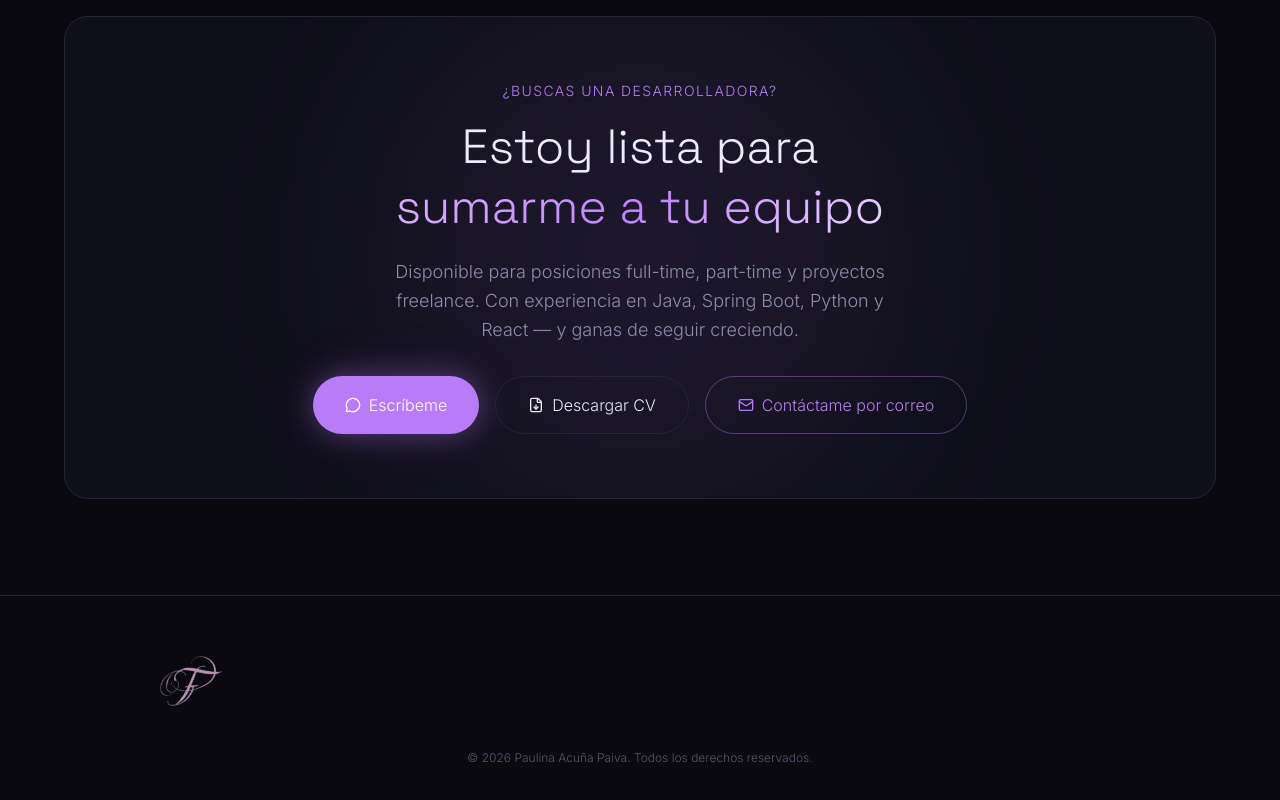
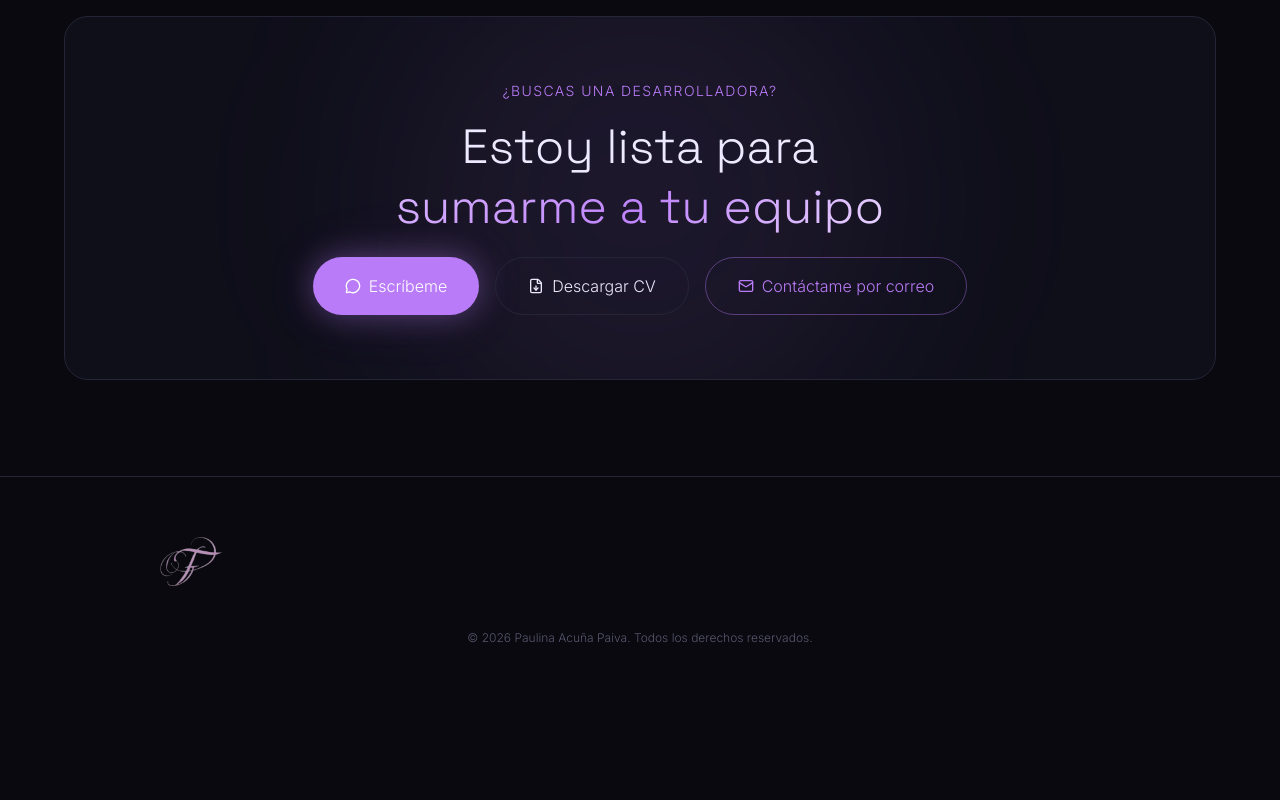
Before and after one commit to Pauaua/Portafolio, a Next.js app: page / in a window 1280 px wide. Shown: the part 5633-6433 px from the top of the page. After the commit the page ends 6319 px from the top, so only its background shows below. Built offline with nearby package versions, Linux system fonts and the light colour scheme.

Commit message:
fix description

```diff
--- a/components/sections/ContactCTA.tsx
+++ b/components/sections/ContactCTA.tsx
@@ -33,9 +33,7 @@ export default function ContactCTA() {
               <br />
               <span className="gradient-text">{t.cta.headingAccent}</span>
             </h2>
-            <p className="text-muted-foreground text-base md:text-lg max-w-lg mx-auto mb-8 leading-relaxed font-light">
-              {t.cta.description}
-            </p>
+
 
             <div className="flex flex-col sm:flex-row gap-4 justify-center">
               <a
```
